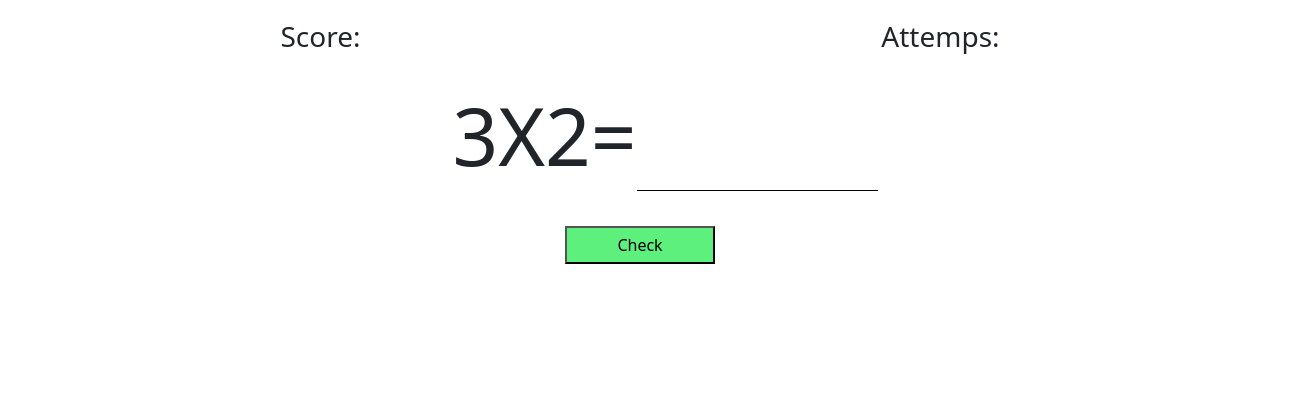
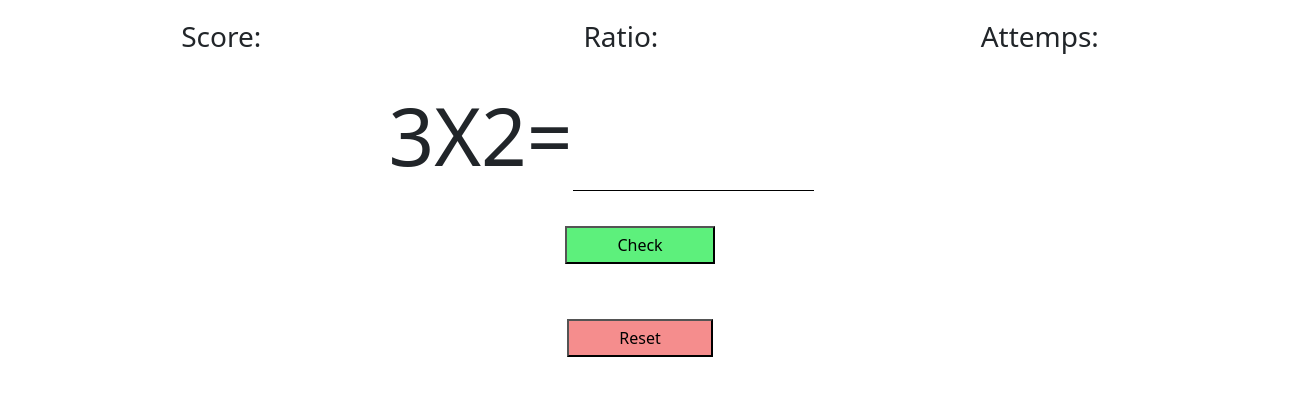
Before and after one commit to Grahev/math, a plain HTML site: page index.html in a window 1280 px wide. Both pictures are taken after a click on the button "Check". Shown: the whole page, 1305 px wide, since content can reach past the window. Drawn offline with nearby package versions, Linux system fonts and the light colour scheme.

Commit message:
ratio added

```diff
--- a/index.html
+++ b/index.html
@@ -14,6 +14,7 @@
   <body>
     <nav>
         <h3 id="score">Score: </h3>
+        <h3 id="ratio">Ratio: </h3>
         <h3 id="attemps">Attemps: </h3>
     </nav>
 
@@ -28,7 +29,10 @@
         <button id="btn" type="submit">Check</button>
     </div>
     <div id="feedback">
-        <h3>Hello</h3>
+        <h3></h3>
+    </div>
+    <div class="container">
+        <button id="reset">Reset</button>
     </div>
 
 
--- a/main.js
+++ b/main.js
@@ -1,5 +1,6 @@
 const button = document.querySelector('#btn');
 const input = document.getElementById('answer')
+const reset = document.getElementById('reset')
 let score = 0
 let attemps = 0
 
@@ -11,6 +12,12 @@ input.addEventListener('keyup',function(e){
         check()
     }
 });
+
+function gameReset(){
+    location.reload();
+}
+
+reset.addEventListener("click", gameReset)
 
 
 
@@ -25,18 +32,30 @@ function clearWrong(){
     document.getElementById('feedback').innerHTML = ""
 }
 
+function calcRatio(score){
+    if(score == 0){
+        ratio = 'N/A'
+    }
+    else{
+        ratio = (score/attemps)*100
+    }
+    return Math.round(ratio)
+
+}
 
 function check(){
     const n1 = document.querySelector('#num1').textContent
     const n2 = document.querySelector('#num2').textContent
     const answer = document.getElementById('answer').value
     let result = n1*n2
-    console.log(n1, n2, answer)
+    let ratio = calcRatio(score)
+    console.log(ratio)
     if(result == answer){
         score = score + 1
         attemps ++
         document.getElementById('score').innerHTML = `<h3>Score: ${score}</h3>`
         document.getElementById('attemps').innerHTML = `<h3>Attemps: ${attemps}</h3>`
+        document.getElementById('ratio').innerHTML = `<h3>Ratio: ${ratio}%</h3>`
         document.getElementById('feedback').innerHTML = `<h3>Well done</h3>`
         generateNumbers()
         document.getElementById('answer').value = ''
@@ -47,6 +66,8 @@ function check(){
     else{
         attemps ++
         document.getElementById('feedback').innerHTML = `<h3>Try again ;)</h3>`
+        document.getElementById('answer').value = ''
+        document.getElementById('answer').focus()
         window.setTimeout(clearWrong, 1000);
     }
 
--- a/style.css
+++ b/style.css
@@ -4,7 +4,7 @@
 .numbers {
     display: flex;
     justify-content: center;
-    width: 100%;
+    width: 90%;
     margin: 25px;
 }
 h1 {
@@ -20,7 +20,8 @@ nav{
 #feedback {
     display: flex;
     justify-content: center;
-    margin: 20px;
+    margin-left: 50px;
+    margin-right: 50px;
 }
 
 input {
@@ -47,3 +48,15 @@ textarea:focus, input:focus{
     display: flex;
     justify-content: center;
 }
+
+.container {
+    display: flex;
+    justify-content: center;
+    margin: 25px;
+}
+
+#reset{
+    margin: 10px;
+    padding: 5px 50px;
+    background-color: rgb(245, 141, 141);
+}
```
